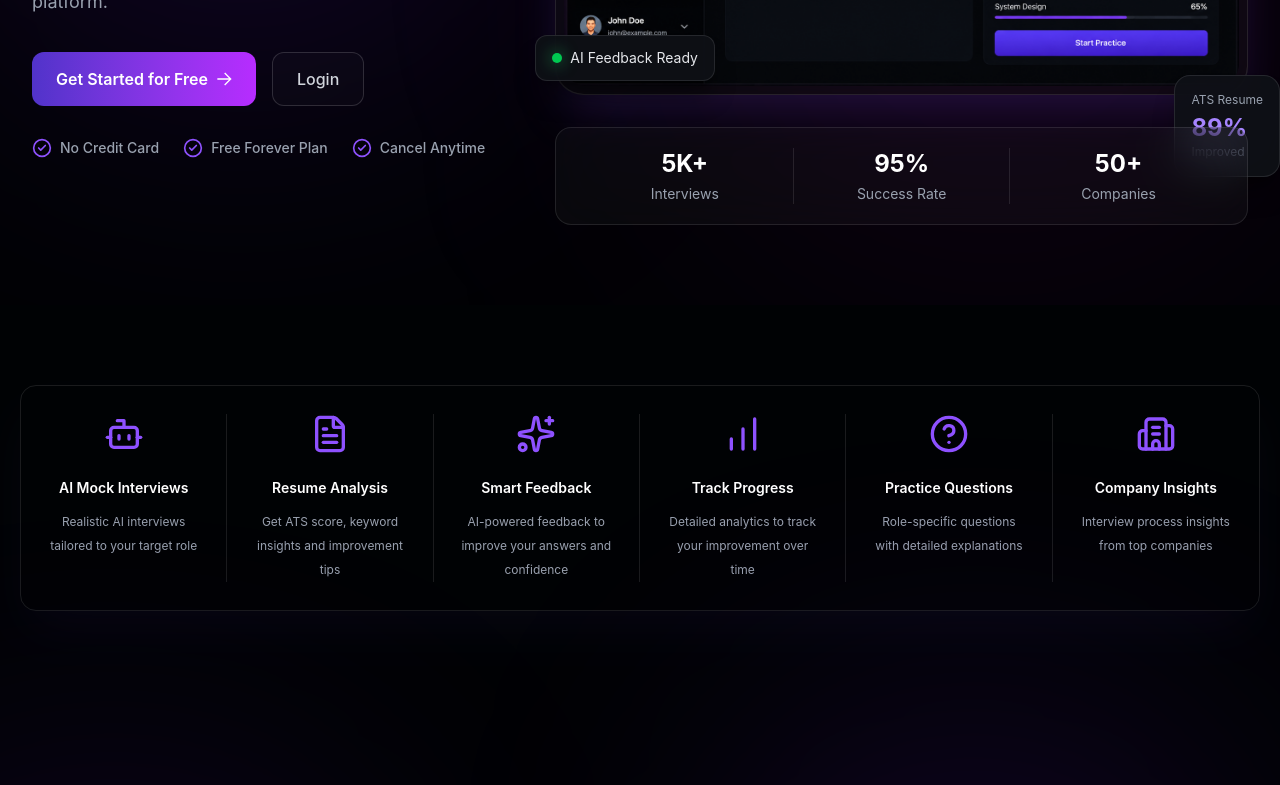
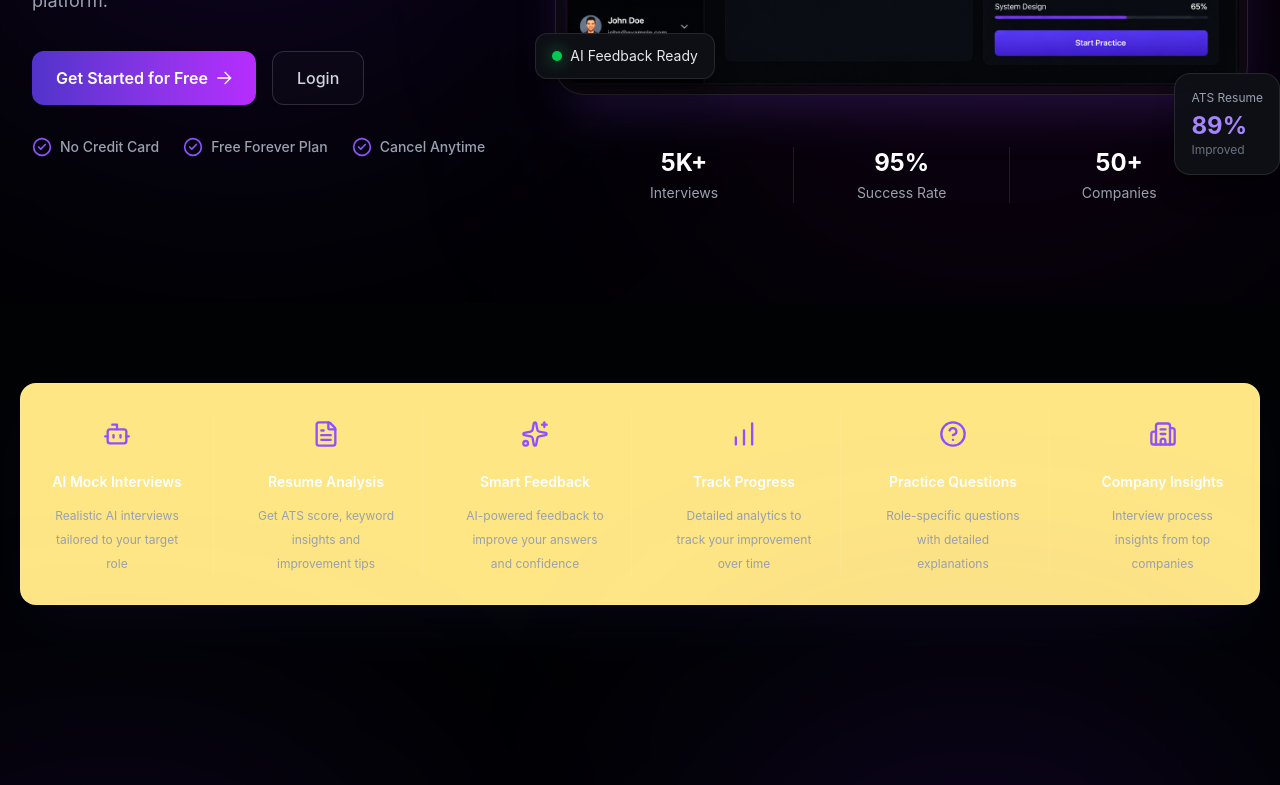
Before and after one commit to vishalyadav000232/ai-interview-platform, a React (Vite) app in the folder frontend/: page / in a window 1280 px wide. Shown: the part 500-1285 px from the top of the page. Built offline with nearby package versions, Linux system fonts and the light colour scheme.

Commit message:
feat: update styling for FeatureCard and Features section; enhance Hero section layout

```diff
--- a/frontend/src/components/landing/FeaturesCard.tsx
+++ b/frontend/src/components/landing/FeaturesCard.tsx
@@ -15,11 +15,11 @@ const FeatureCard = ({
 }: FeatureCardProps) => {
   return (
     <div
-      className={`group relative px-6  text-center transition-all duration-300 hover:scale-110 transition-all duration-300 ${
+      className={`group relative px-6 pt-2  text-center transition-all duration-300 hover:scale-110 transition-all duration-300 ${
         !isLast ? "lg:border-r lg:border-white/10" : ""
       }`}
     >
-      <Icon className="mx-auto h-10 w-10 text-violet-500 transition-transform duration-300 group-hover:scale-105" />
+      <Icon className="mx-auto h-10 w-10 md:h-7 md:w-7 text-violet-500 transition-transform duration-400 ease-in group-hover:scale-102" />
 
       <h3 className="mt-6 text-sm font-semibold text-white">
         {title}
--- a/frontend/src/pages/Landing/sections/Features.tsx
+++ b/frontend/src/pages/Landing/sections/Features.tsx
@@ -48,7 +48,7 @@ function Features() {
 
     <div className="absolute -left-24 top-10 -z-10 h-[420px] w-[420px] rounded-full bg-violet-600/20 blur-[140px]" />
 
-    <div className="grid overflow-hidden rounded-2xl border border-white/10 shadow-2xl shadow-violet-500/5 md:grid-cols-2 lg:grid-cols-6 py-7">
+    <div className="grid overflow-hidden rounded-2xl border border-white/10 shadow-2xl shadow-violet-500/5 bg-amber-200 md:grid-cols-2 lg:grid-cols-6 py-7 gap-4">
 
       {features.map((feature, index) => (
   <FeatureCard
--- a/frontend/src/pages/Landing/sections/Hero.tsx
+++ b/frontend/src/pages/Landing/sections/Hero.tsx
@@ -78,7 +78,7 @@ function Hero() {
               <span className="text-sm text-gray-200">AI Feedback Ready</span>
             </div>
 
-            <div className="mt-8 grid grid-cols-3 rounded-2xl border border-white/10 bg-white/[0.03] px-5 py-5 text-center backdrop-blur-xl">
+            <div className="mt-8 grid grid-cols-3 rounded-2xl  px-5 py-5 text-center ">
               <Stat value="5K+" label="Interviews" />
               <Stat value="95%" label="Success Rate" border />
               <Stat value="50+" label="Companies" />
```
